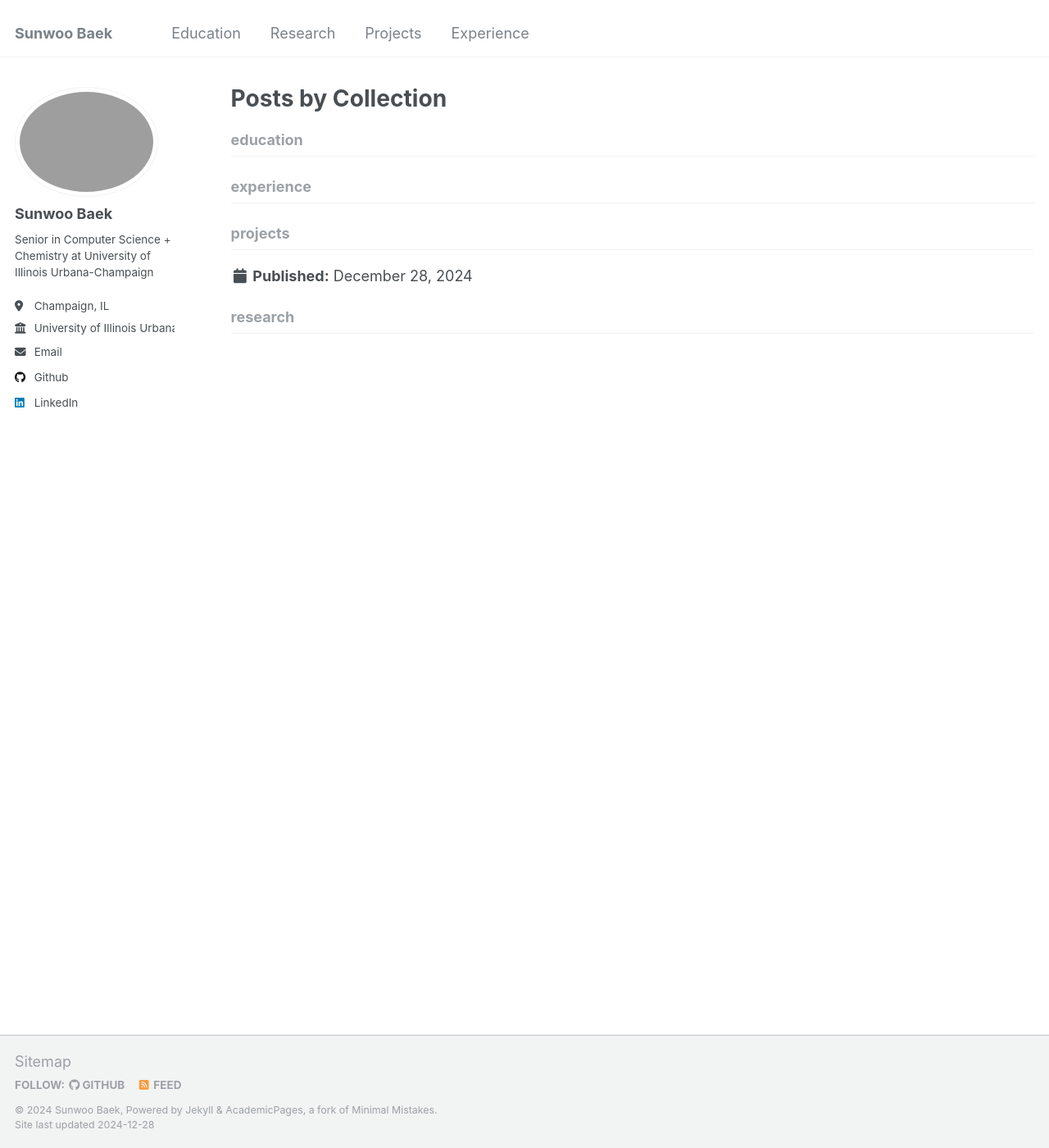
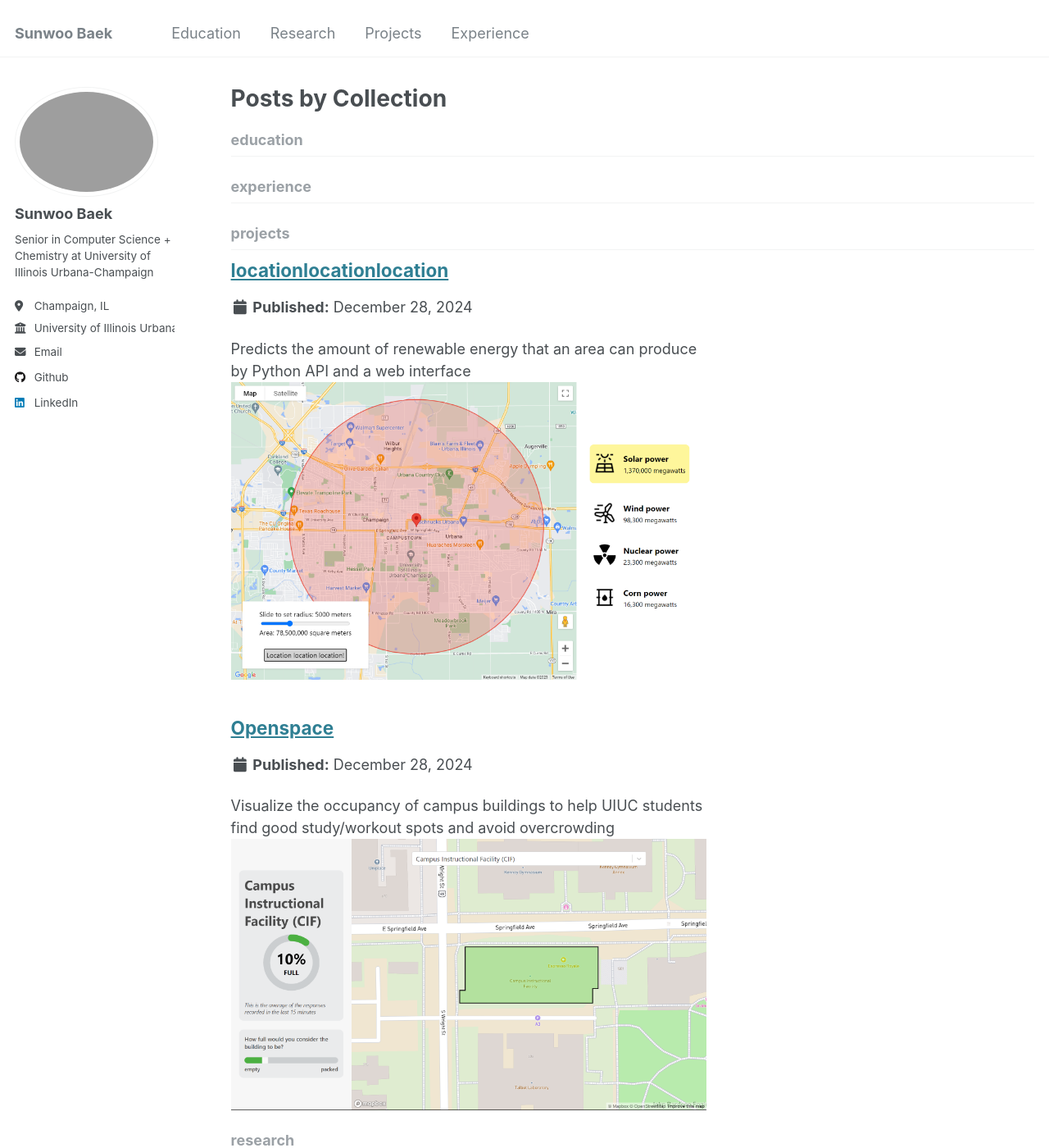
Before and after one commit to sbaek21/sbaek21.github.io, a Jekyll site: the page built from _pages/collection-archive.html, in a window 1280 px wide and 1400 px high. Shown: the whole window at 82% size. Built offline with Jekyll 4.4.1, drawn with Linux system fonts in a browser that asks for light colours.

Commit message:
Update Project 2 and project1

```diff
--- /dev/null
+++ b/_projects/projects-2.md
@@ -0,0 +1,22 @@
+---
+title: "Openspace"
+excerpt: "Visualize the occupancy of campus buildings to help UIUC students find good study/workout spots and avoid overcrowding
+<br/><img src='/images/openspace1.jpg'>"
+collection: projects
+permalink: /projects/projects-2/
+---
+
+## Description
+Many students have issues finding space on campus in high-demand areas. To help students make more informed decisions, we utilize web scraping and crowdsourcing data to estimate occupancy of public spaces on campus, and display our estimates in a user-friendly map interface. Check it out at [openspace.projectcodeuiuc.org](https://openspace.projectcodeuiuc.org/).
+
+Data is currently sourced from Campus Recreation and university libraries.
+
+![Openspace Screenshot 1](/images/openspace1.jpg)
+*An example interface showing occupancy levels of campus spaces.*
+
+![Openspace Screenshot 2](/images/openspace2.jpg)
+*A user-friendly map interface for navigating available spaces.*
+
+
+- Developed a frontend for a project to estimate and visualize the occupancy of public spaces on campus.
+- Established a React app with modern React hooks, a REST API, and responsive design principles.
```
Also changed, not shown: _projects/projects-1.md (+3 -1 lines), images/openspace1.jpg (added), images/openspace2.jpg (added).
